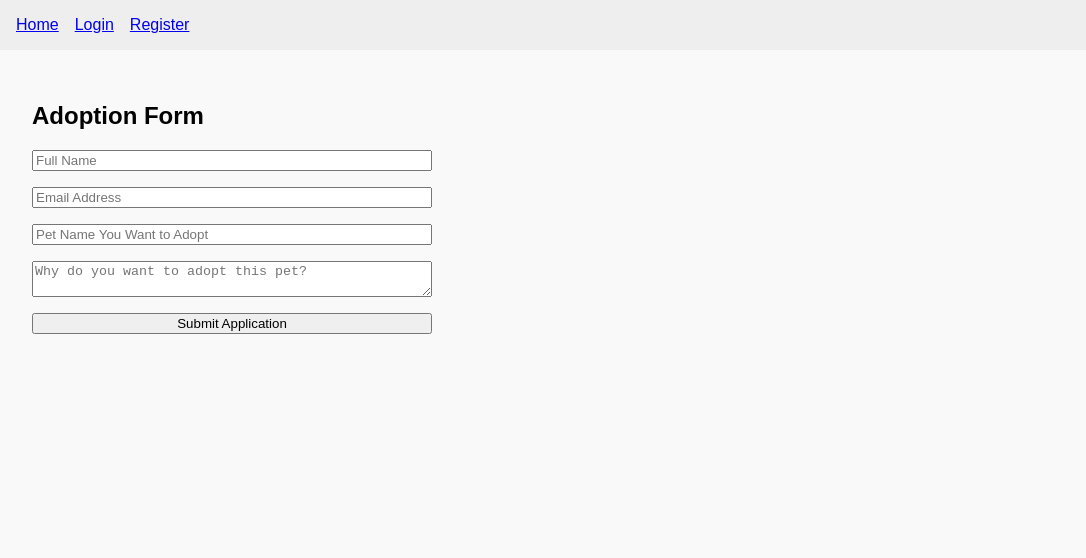
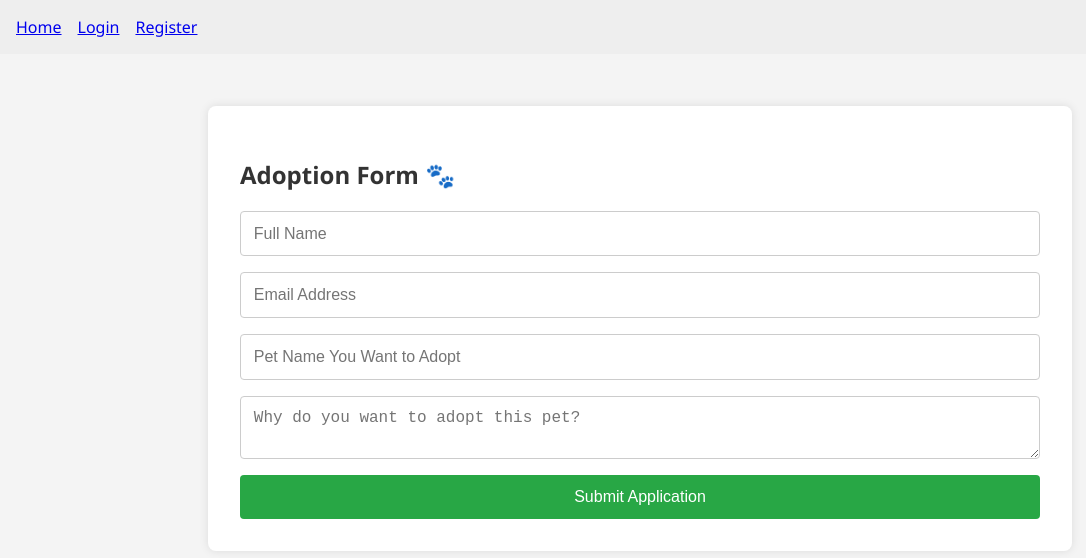
Before and after one commit to Sainath99499/petAdoptionplatform, a React (Create React App) app in the folder frontend/: page /adopt in a window 1280 px wide. Shown: the top 558 px of the page, without its empty margins (0-1086 px from the left). Built offline with nearby package versions, Linux system fonts and the light colour scheme.

Commit message:
Update: frontend App.js, App.css and AdoptForm layout & logic

```diff
--- a/frontend/src/App.css
+++ b/frontend/src/App.css
@@ -1,44 +1,84 @@
 body {
-  font-family: Arial, sans-serif;
+  font-family: 'Segoe UI', Tahoma, Geneva, Verdana, sans-serif;
   margin: 0;
-  background-color: #f9f9f9;
+  background-color: #f4f4f4;
+  color: #333;
+}
+
+.main-container {
+  padding: 20px;
 }
 
 .navbar {
   background-color: #333;
   color: white;
-  padding: 1rem;
+  padding: 1rem 2rem;
   display: flex;
   justify-content: space-between;
+  align-items: center;
 }
 
 .navbar a {
   color: white;
-  margin-left: 1rem;
+  margin-left: 1.5rem;
   text-decoration: none;
+  font-weight: bold;
+}
+
+.navbar a:hover {
+  text-decoration: underline;
 }
 
 .page {
+  max-width: 800px;
+  margin: 2rem auto;
+  background: white;
   padding: 2rem;
+  border-radius: 8px;
+  box-shadow: 0 0 10px rgba(0, 0, 0, 0.1);
 }
 
 .form {
   display: flex;
   flex-direction: column;
-  max-width: 400px;
   gap: 1rem;
+}
+
+.form input,
+.form textarea,
+.form select {
+  padding: 0.8rem;
+  font-size: 1rem;
+  border: 1px solid #ccc;
+  border-radius: 4px;
+}
+
+.form button {
+  background-color: #28a745;
+  color: white;
+  border: none;
+  padding: 0.8rem;
+  font-size: 1rem;
+  cursor: pointer;
+  border-radius: 4px;
+}
+
+.form button:hover {
+  background-color: #218838;
 }
 
 .pet-list {
   display: flex;
   flex-wrap: wrap;
-  gap: 1rem;
+  gap: 1.5rem;
+  justify-content: center;
 }
 
 .pet-card {
+  background-color: #fff;
+  border: 1px solid #ddd;
   padding: 1rem;
-  border: 1px solid #ddd;
-  background: white;
+  border-radius: 6px;
   width: 200px;
-  border-radius: 6px;
+  box-shadow: 2px 2px 10px rgba(0, 0, 0, 0.1);
 }
--- a/frontend/src/App.js
+++ b/frontend/src/App.js
@@ -1,3 +1,4 @@
+// src/App.js
 import React from 'react';
 import { BrowserRouter as Router, Routes, Route } from 'react-router-dom';
 import Navbar from './components/Navbar';
@@ -7,18 +8,20 @@ import Register from './pages/Register';
 import AdoptForm from './pages/AdoptForm';
 import './App.css';
 
-const App = () => {
+function App() {
   return (
     <Router>
       <Navbar />
+      <div className="main-container">
         <Routes>
           <Route path="/" element={<Home />} />
           <Route path="/login" element={<Login />} />
           <Route path="/register" element={<Register />} />
           <Route path="/adopt" element={<AdoptForm />} />
         </Routes>
+      </div>
     </Router>
   );
-};
+}
 
 export default App;
--- a/frontend/src/pages/AdoptForm.js
+++ b/frontend/src/pages/AdoptForm.js
@@ -1,14 +1,59 @@
-import React from 'react';
+// src/pages/AdoptForm.js
+import React, { useState } from 'react';
 
 const AdoptForm = () => {
+  const [form, setForm] = useState({
+    fullName: '',
+    email: '',
+    petName: '',
+    reason: ''
+  });
+
+  const handleChange = (e) => {
+    setForm({ ...form, [e.target.name]: e.target.value });
+  };
+
+  const handleSubmit = (e) => {
+    e.preventDefault();
+    alert(`Application submitted successfully!\nThank you, ${form.fullName}.`);
+    setForm({ fullName: '', email: '', petName: '', reason: '' });
+  };
+
   return (
     <div className="page">
-      <h2>Adoption Form</h2>
-      <form className="form">
-        <input type="text" placeholder="Full Name" required />
-        <input type="email" placeholder="Email Address" required />
-        <input type="text" placeholder="Pet Name You Want to Adopt" required />
-        <textarea placeholder="Why do you want to adopt this pet?" required></textarea>
+      <h2>Adoption Form 🐾</h2>
+      <form className="form" onSubmit={handleSubmit}>
+        <input
+          type="text"
+          name="fullName"
+          value={form.fullName}
+          onChange={handleChange}
+          placeholder="Full Name"
+          required
+        />
+        <input
+          type="email"
+          name="email"
+          value={form.email}
+          onChange={handleChange}
+          placeholder="Email Address"
+          required
+        />
+        <input
+          type="text"
+          name="petName"
+          value={form.petName}
+          onChange={handleChange}
+          placeholder="Pet Name You Want to Adopt"
+          required
+        />
+        <textarea
+          name="reason"
+          value={form.reason}
+          onChange={handleChange}
+          placeholder="Why do you want to adopt this pet?"
+          required
+        />
         <button type="submit">Submit Application</button>
       </form>
     </div>
```
Lines whose indentation alone changed are shown as unchanged.
